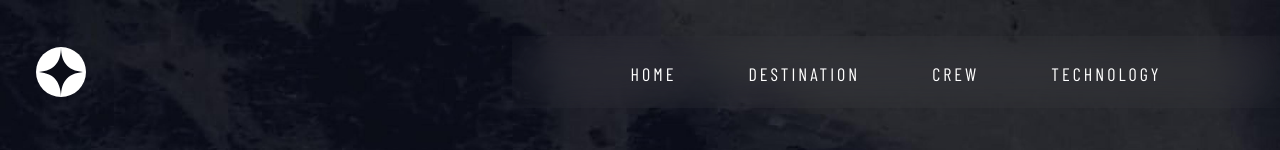
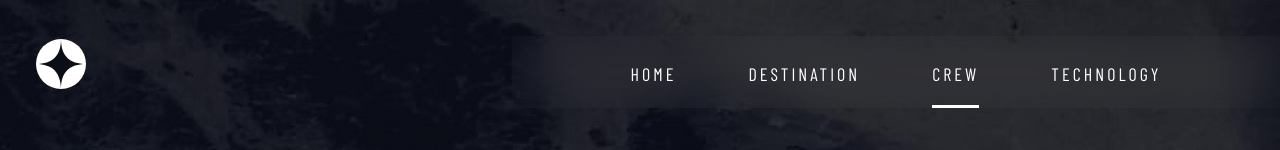
Before and after one commit to jeklnd/space-tourism, a React (Create React App) app: page /crew in a window 1280 px wide. Shown: the top 150 px of the page. Built offline with nearby package versions, Linux system fonts and the light colour scheme.

Commit message:
add state for active link

```diff
--- a/src/components/Nav.jsx
+++ b/src/components/Nav.jsx
@@ -3,32 +3,86 @@ import logo from "assets/images/shared/logo.svg";
 import hamburger from "assets/images/shared/icon-hamburger.svg";
 import styles from "./Nav.module.css";
 import { NavLink } from "react-router-dom";
+import { Drawer, toggleDrawer } from "components/Drawer";
+import { useState, useEffect } from "react";
+import PropTypes from "prop-types";
+import { useLocation } from "react-router-dom";
 
-function Nav() {
+
+export default function Nav() {
+  const [activeIndex, setActiveIndex] = useState(0);
+  const location = useLocation();
+  useEffect(() => {
+    if (location.pathname === "/home") {
+      setActiveIndex(0);
+    } else if (location.pathname.includes("/destination")) {
+      setActiveIndex(1);
+    } else if (location.pathname === "/crew") {
+      setActiveIndex(2);
+    } else {
+      setActiveIndex(3);
+    }
+  }, [location.pathname]);
+
   const pages = [
     { id: 0, name: "HOME", number: "01", href: "/home" },
-    { id: 1, name: "DESTINATION", number: "02", href: "/destination" },
+    { id: 1, name: "DESTINATION", number: "02", href: "/destination/moon" },
     { id: 2, name: "CREW", number: "03", href: "/crew" },
     { id: 3, name: "TECHNOLOGY", number: "04", href: "/technology" },
   ];
 
-  const listItems = pages.map((page) => (
-    <li key={page.id}>
-      <NavLink to={page.href}>
-        <span>{page.number}</span>
-        {page.name}
-      </NavLink>
-    </li>
-  ));
+  const listItems = pages.map((page, index) => {
+    return (
+      <Li
+        key={page.id}
+        isActive={activeIndex === index}
+        // onClick={() => setActiveIndex(index)}
+        className={styles.li}
+        href={page.href}
+        number={page.number}
+        name={page.name}
+      ></Li>
+    );
+  });
 
   return (
     <nav>
-      <img id={styles.logo} src={logo} alt="logo" className={styles.logo}></img>
+      <NavLink to={"/home"} className={styles.logo_link}>
+        <img
+          id={styles.logo}
+          src={logo}
+          alt="logo"
+          className={styles.logo}
+        ></img>
+      </NavLink>
       <div id={styles.line}></div>
       <ul>{listItems}</ul>
-      <img className={styles.hamburger} src={hamburger} alt="hamburger"></img>
+      <img
+        className={styles.hamburger}
+        src={hamburger}
+        alt="hamburger"
+        onClick={toggleDrawer}
+      ></img>
+      <Drawer isOpen={false} />
     </nav>
   );
 }
 
-export default Nav;
+function Li({ isActive, href, number, name }) {
+  return (
+    <li className={styles.li}>
+      <NavLink to={href} className={isActive ? `${styles.active}` : null}>
+        <span>{number}</span>
+        {name}
+      </NavLink>
+    </li>
+  );
+}
+
+Li.propTypes = {
+  isActive: PropTypes.bool,
+  onClick: PropTypes.func,
+  name: PropTypes.string,
+  href: PropTypes.string,
+  number: PropTypes.string,
+};
```
